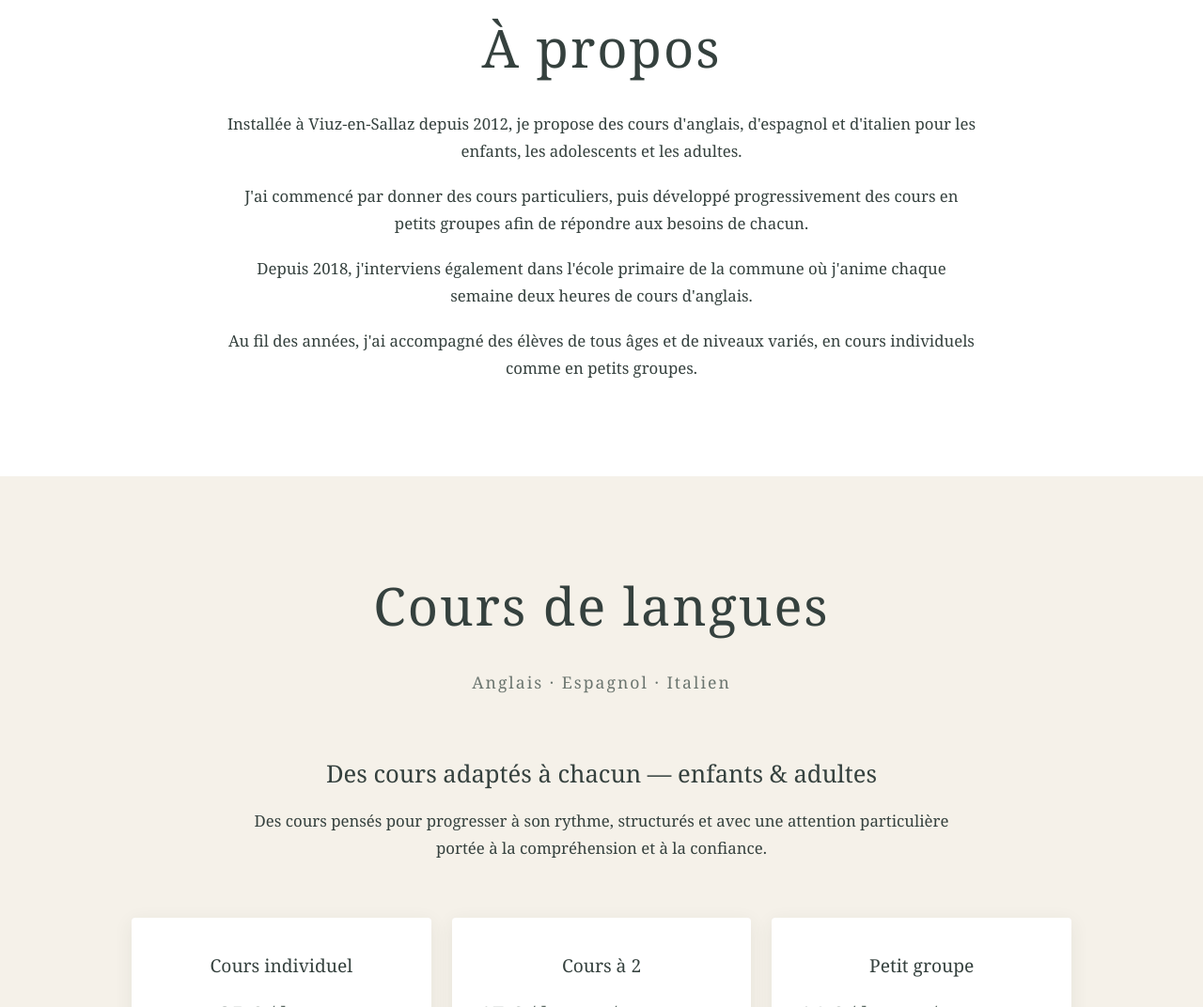
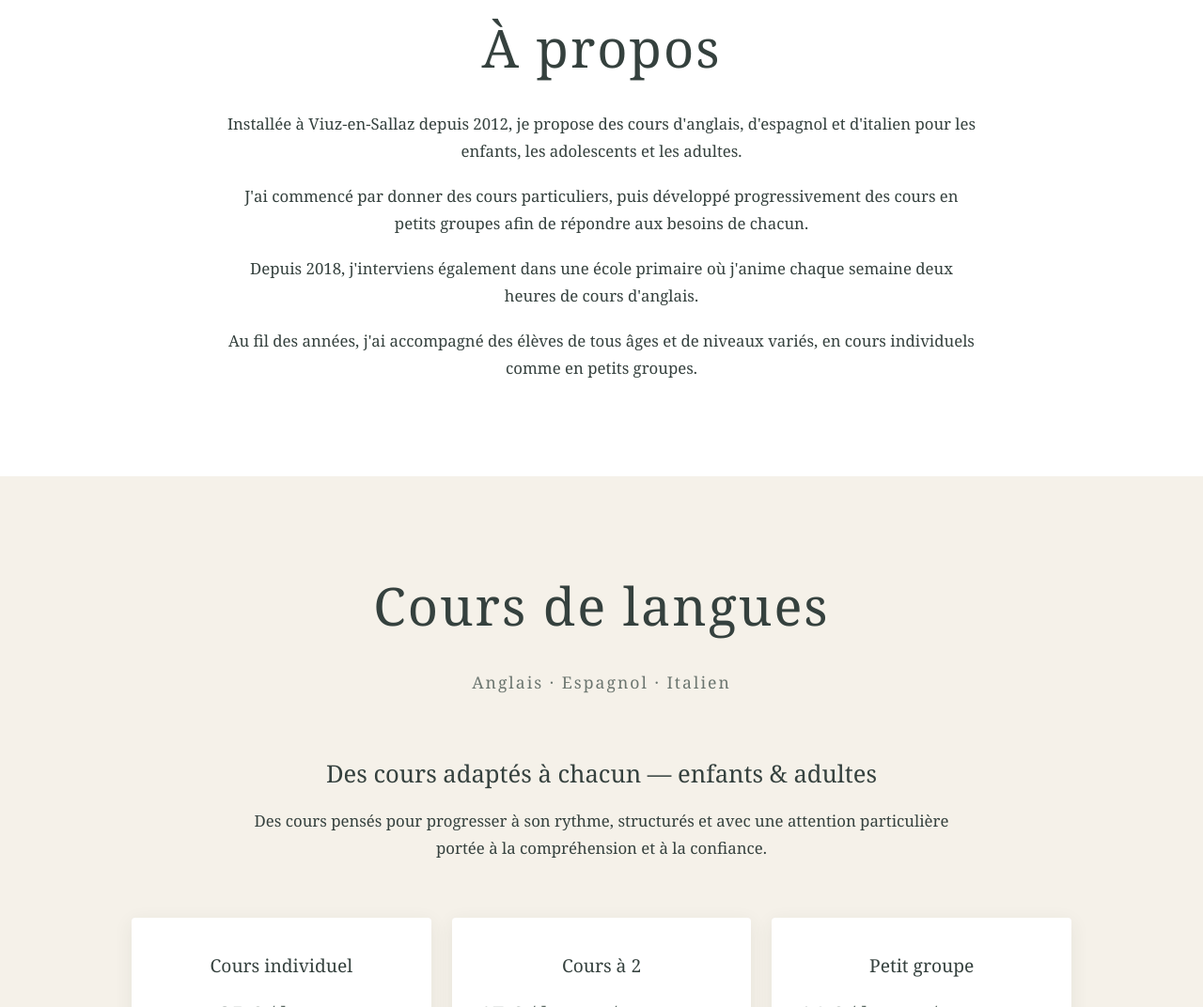
Before and after one commit to KRN84/Langues-et-Horizons-, a plain HTML site: page index.html in a window 1280 px wide. Shown: the part 877-1949 px from the top of the page at 94% size. Drawn offline with Linux system fonts and the light colour scheme.

Commit message:
Update index.html

```diff
--- a/index.html
+++ b/index.html
@@ -478,7 +478,7 @@
       </p>
 
       <p>
-        Depuis 2018, j'interviens également dans l'école primaire de la commune
+        Depuis 2018, j'interviens également dans une école primaire
         où j'anime chaque semaine deux heures de cours d'anglais.
       </p>
 
```
